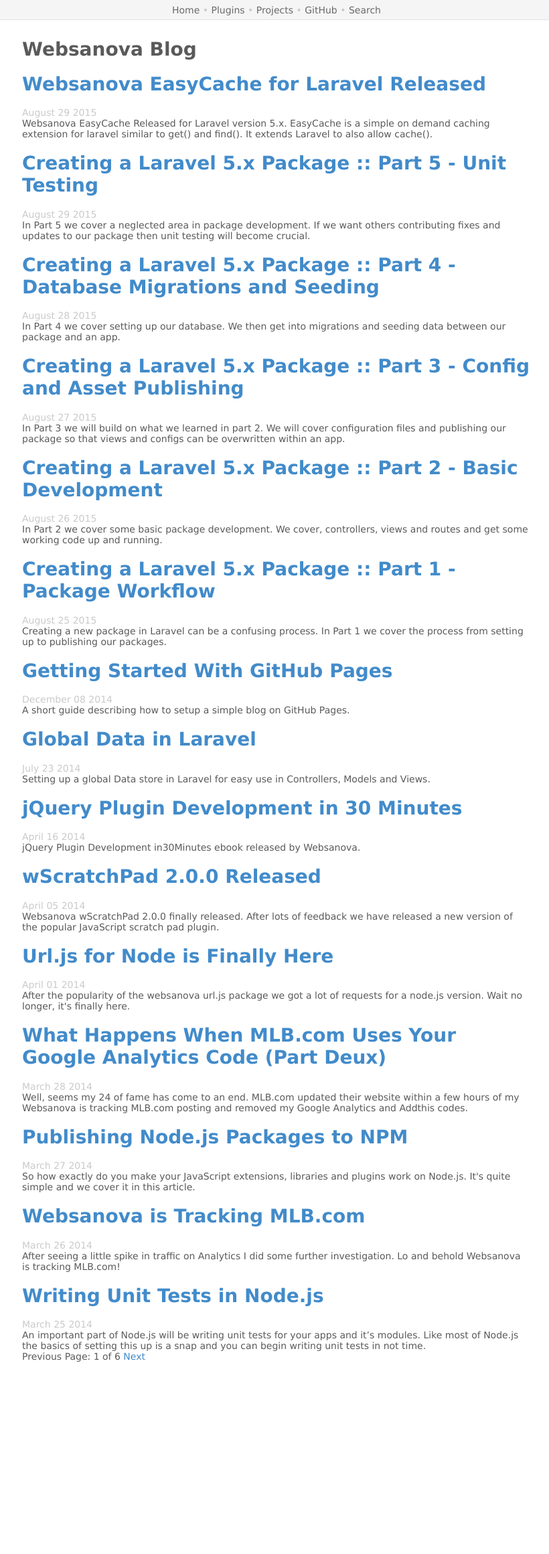
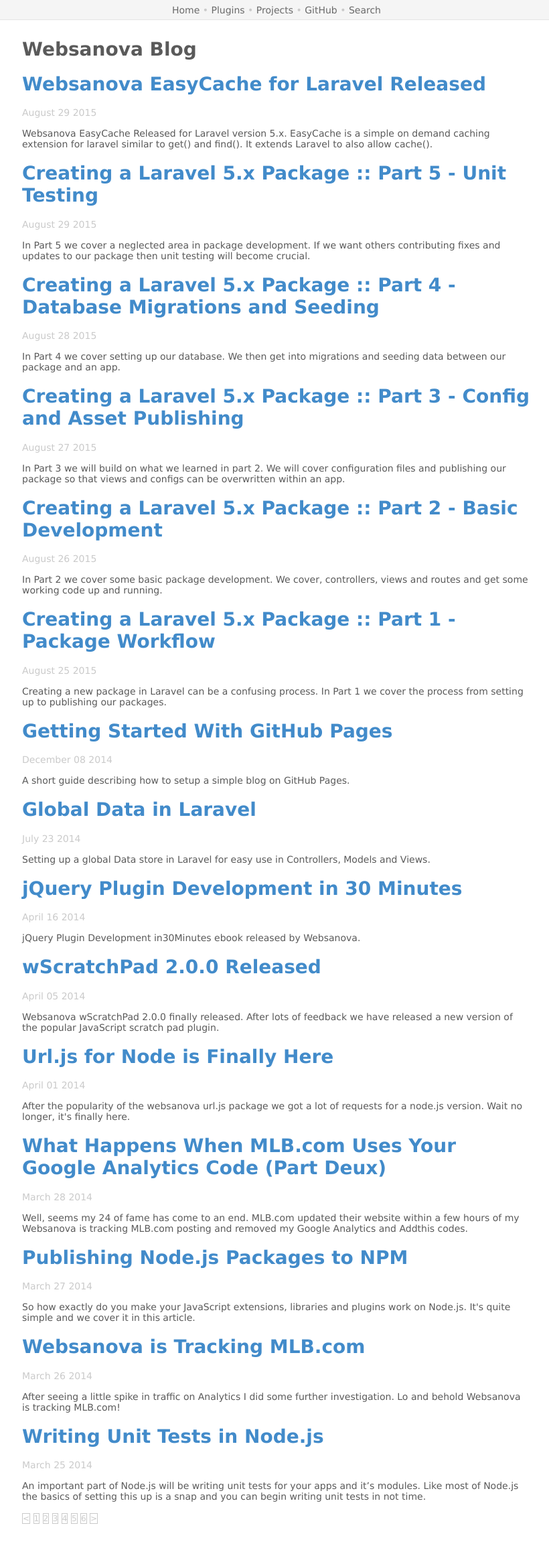
Before and after one commit to websanova/websanova.github.io, a Jekyll site: the page built from blog/index.html, in a window 1280 px wide. Shown: the whole page at 67% size, without its empty margins (227-1047 px from the left). Built offline with Jekyll 4.4.1, drawn with Linux system fonts in a browser that asks for light colours; the list of posts is cut into pages by our own code; comment, search, counter and statistics services are not loaded; before the commit the page ends 2076 px from its top, so only the background shows below that.

Commit message:
Update pagination links.

```diff
--- a/_config.yml
+++ b/_config.yml
@@ -1,4 +1,4 @@
 paginate: 15
-paginate_path: "/blog/page:num"
+paginate_path: "/blog/page/:num"
 gems:
  - jekyll-redirect-from
--- a/_layouts/master.html
+++ b/_layouts/master.html
@@ -30,6 +30,13 @@
 		#date, .date {color: #cacaca;}
 		#content {margin: 15px 0;}
 		#header a{color: #6a6a6a;}
+		.description {margin: 15px 0 15px 0;}
+		.pagination {
+			margin: 15px 0;
+		}
+		.pagination a {
+			width: 20px; height: 20px; line-height: 20px; text-align: center; border: solid 1px #cacaca; color: #cacaca; font-size: 12px;
+		}
 	</style>
 
 	<script async src="http://pagead2.googlesyndication.com/pagead/js/adsbygoogle.js"></script>
--- a/blog/index.html
+++ b/blog/index.html
@@ -8,19 +8,27 @@
 {% for post in paginator.posts %}
 	<h1><a href="{{ post.url }}">{{ post.title }}</a></h1>
 	<time class="date">{{ post.date | date: '%B %d %Y'  }}</time>
-  <div>{{ post.description }}</div>
+	<div class="description">{{ post.description }}</div>
 {% endfor %}
 
 <div class="pagination">
 	{% if paginator.previous_page %}
-    <a href="{{ paginator.previous_page_path }}" class="previous">Previous</a>
+		<a href="{{ paginator.previous_page_path }}">&lt;</a>
 	{% else %}
-    <span class="previous">Previous</span>
+		<a>&lt;</a>
 	{% endif %}
-  <span class="page_number ">Page: {{ paginator.page }} of {{ paginator.total_pages }}</span>
+
+	{% for page in (1..paginator.total_pages) %}
+		{% if page == paginator.page %}
+			<a>{{ page }}</a>
+		{% else %}
+			<a href="{{ site.paginate_path | replace: ':num', page }}">{{ page }}</a>
+		{% endif %}
+	{% endfor %}
+
 	{% if paginator.next_page %}
-    <a href="{{ paginator.next_page_path }}" class="next">Next</a>
+		<a href="{{ paginator.next_page_path }}">&gt;</a>
 	{% else %}
-    <span class="next ">Next</span>
+		<a>&gt;</a>
 	{% endif %}
 </div>
```
Lines whose indentation alone changed are shown as unchanged.
